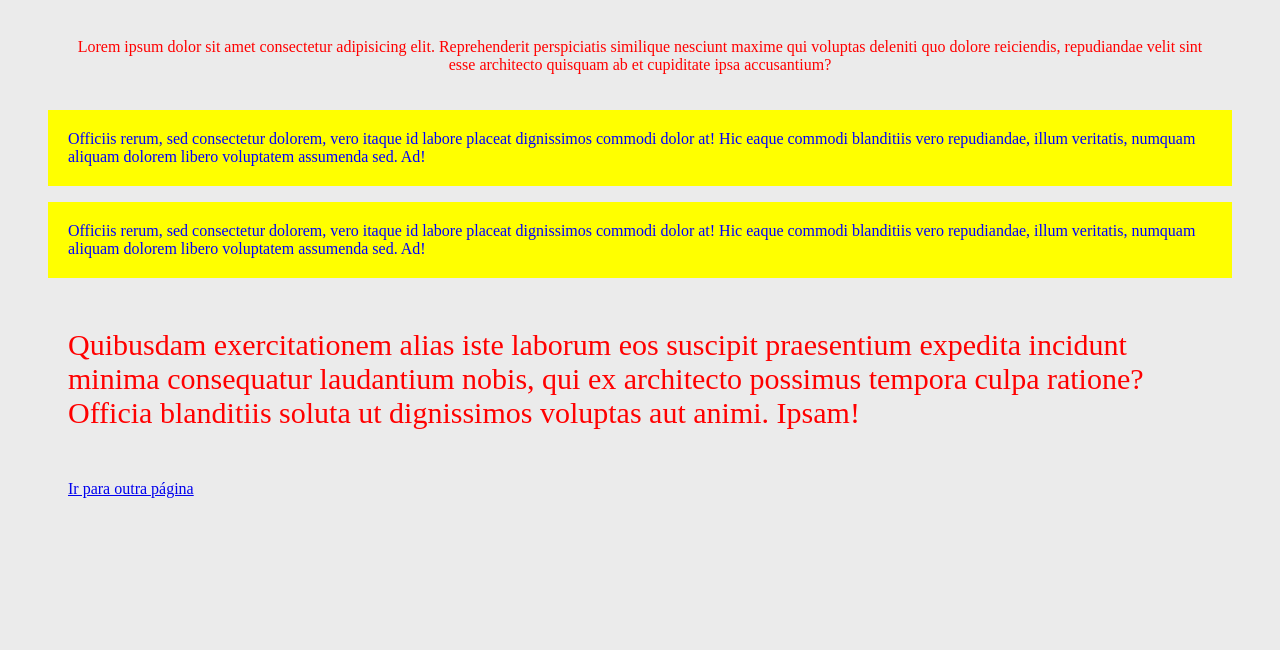
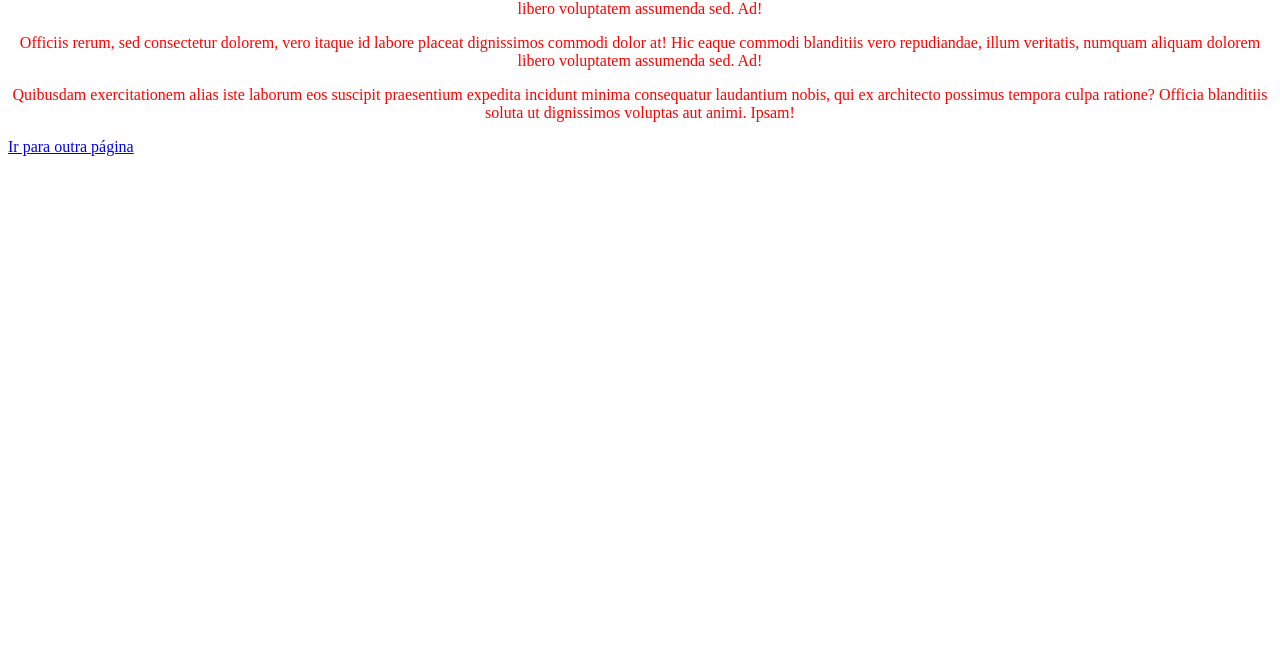
Before and after one commit to RogerTangRT/CSS, a plain HTML site: page index.html in a window 1280 px wide. Shown: the part 150-800 px from the top of the page. Drawn offline with Linux system fonts and the light colour scheme.

Commit message:
Agrupando estilos

```diff
--- a/css/estilo.css
+++ b/css/estilo.css
@@ -1,22 +1,4 @@
-*{
-	padding: 20px;
-}
-body{
-	background: rgb(235, 235, 235);
-}
-
-.vermelho{
-	color: red;
-}
-.center{
+h1, p{
+	color:red;
 	text-align: center;
 }
-
-.fonte-30{
-	font-size: 30px;
-}
-
-#teste{
-	color:blue;
-	background: yellow;
-}
```
Also changed, not shown: 1 other file.
